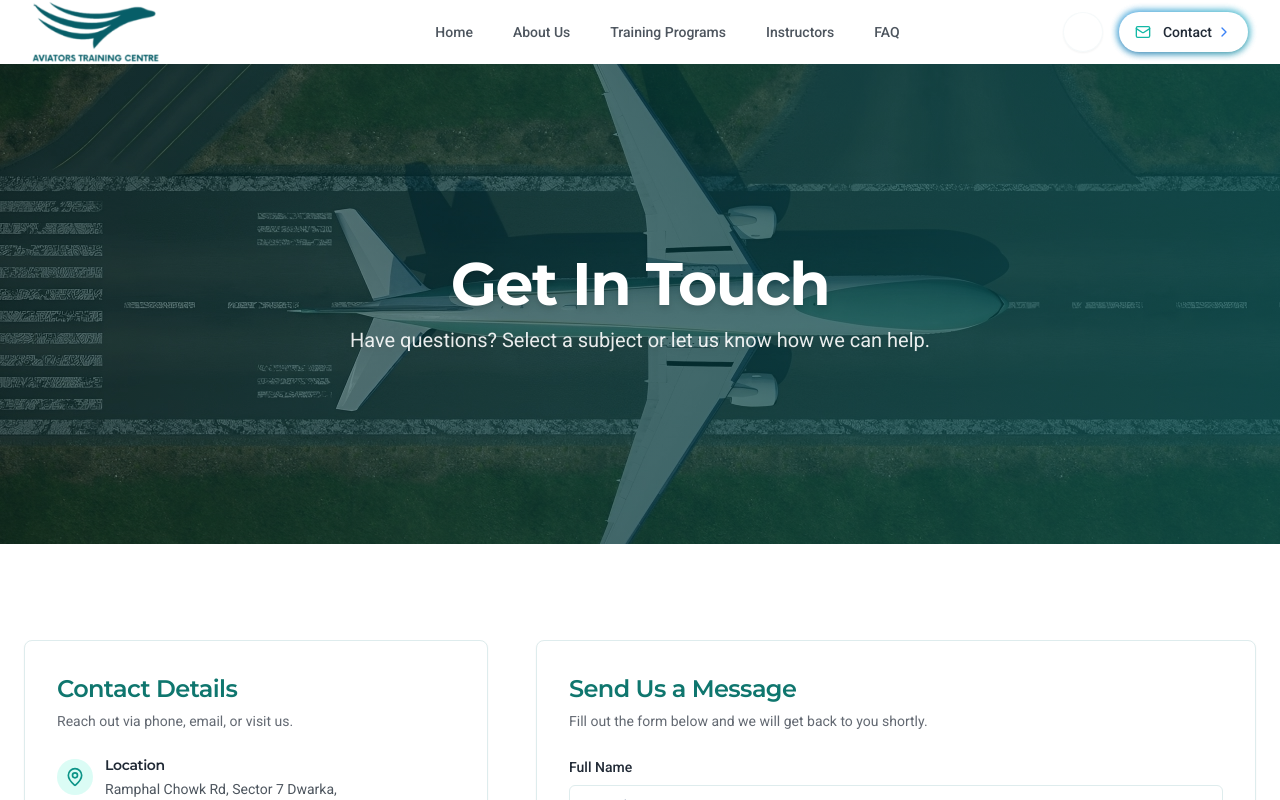
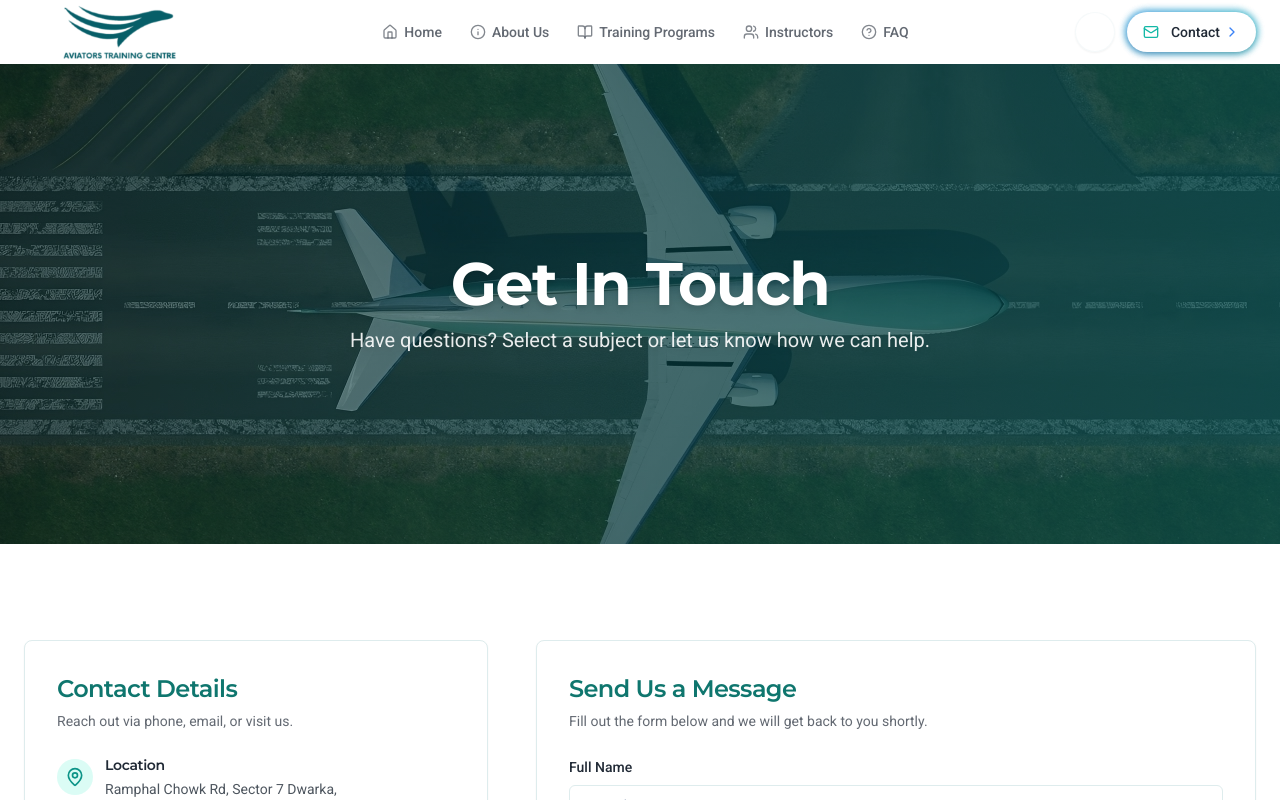
Before and after one commit to AmanSuryavanshi-1/Aviators_Training_Centre, a Next.js app: page /contact in a window 1280 px wide. Shown: the top 800 px of the page. Built offline with nearby package versions, Linux system fonts and the light colour scheme.

Commit message:
feat(contact): add default demo message to contact form and URL
refactor(header): update navigation links with icons and adjust styling

chore(firebase): update environment variable prefixes for Firebase config

```diff
--- a/components/contact/ContactFormCard.tsx
+++ b/components/contact/ContactFormCard.tsx
@@ -37,11 +37,22 @@ const ContactFormCard: React.FC<ContactFormCardProps> = ({inquirySubjects}) => {
         if (nameFromUrl) {
             setName(nameFromUrl);
         }
+        // Set Subject
         if (subjectFromUrl) {
             setSubject(subjectFromUrl);
-            setMessage(isDemo ? `I would like to book a demo${courseName ? ` for the ${courseName} course` : ''}. Please contact me to schedule a time.` : String(messageFromUrl || ''));
         }
-    }, []); // Removed dependencies to avoid re-running unnecessarily on state changes
+
+        // Set Message based on priority: messageFromUrl (if not demo) > Demo > default
+        if (messageFromUrl && !isDemo) {
+            // If a message is provided in the URL and it's NOT a demo booking, use it
+            setMessage(messageFromUrl);
+        } else if (isDemo) {
+            // If it IS a demo booking, set the specific demo message (this takes precedence if somehow both messageFromUrl and isDemo are true)
+            setMessage(`I would like to book a demo${courseName ? ` for the ${courseName} course` : ''}. Please contact me to schedule a time.`);
+        }
+        // If neither condition is met (no messageFromUrl or it's a demo without a message param), message remains the initial empty string
+
+    }, []); // Empty dependency array to run only once on component mount
 
     const handleSubmit = async (e: React.FormEvent) => {
         e.preventDefault();
@@ -87,9 +98,17 @@ const ContactFormCard: React.FC<ContactFormCardProps> = ({inquirySubjects}) => {
                 setName('');
                 setEmail('');
                 setPhone('');
-                // Keep subject if it was from URL for demo booking?
-                // setSubject('');
-                setMessage(isDemoBooking ? `I would like to book a demo${new URLSearchParams(window.location.search).get('courseName') ? ` for the ${new URLSearchParams(window.location.search).get('courseName')} course` : ''}. Please contact me to schedule a time.` : '');
+
+                // Handle form reset based on whether it was a demo booking
+                if (isDemoBooking) {
+                    // For demo bookings, keep the subject and reset message to default demo message
+                    const courseName = new URLSearchParams(window.location.search).get('courseName');
+                    setMessage(`I would like to book a demo${courseName ? ` for the ${courseName} course` : ''}. Please contact me to schedule a time.`);
+                } else {
+                    // For regular inquiries, reset both subject and message
+                    setSubject('');
+                    setMessage('');
+                }
             } else {
                 toast({
                     title: "Submission Failed",
@@ -161,16 +180,16 @@ const ContactFormCard: React.FC<ContactFormCardProps> = ({inquirySubjects}) => {
             </div>
             <div className="space-y-1.5">
               <Label htmlFor="subject" className="text-sm font-medium">Subject</Label>
-              {isDemoBooking ? (
+              {isDemoBooking || (subject && new URLSearchParams(window.location.search).get('subject')) ? (
                 <Input
-
                   id="subject"
                   value={subject}
                   onChange={(e) => setSubject(e.target.value)}
+                  readOnly={isDemoBooking}
                   className={cn(
                     "cursor-text",
                     "focus-visible:ring-teal-500",
-                    "cursor-not-allowed bg-muted/50"
+                    isDemoBooking && "cursor-not-allowed bg-muted/50"
                   )}
                 />
               ) : (
--- a/components/layout/Header.tsx
+++ b/components/layout/Header.tsx
@@ -13,6 +13,7 @@ import { useTheme } from 'next-themes';
 
 import { ThemeToggle } from '@/components/ThemeToggle';
 import { ContactButton } from '@/components/shared/ContactButton';
+import { Home, Info, BookOpen, Users, HelpCircle, Sun, Moon } from 'lucide-react'; // Added icons
 
 const Header: React.FC = () => {
   const [isOpen, setIsOpen] = useState(false);
@@ -40,32 +41,34 @@ const Header: React.FC = () => {
   }, []);
 
   // Updated Nav Links for ATC structure
+  // Updated Nav Links with icons
   const navLinks = [
-    { href: '/', label: 'Home' },
-    { href: '/about', label: 'About Us' },
-    { href: '/courses', label: 'Training Programs' },
-    { href: '/instructors', label: 'Instructors' },
-    { href: '/faq', label: 'FAQ' },
-    // { href: '/schedule', label: 'Schedule' }, // Consider if scheduling page is needed, maybe link to contact?
+    { href: '/', label: 'Home', icon: Home },
+    { href: '/about', label: 'About Us', icon: Info },
+    { href: '/courses', label: 'Training Programs', icon: BookOpen },
+    { href: '/instructors', label: 'Instructors', icon: Users },
+    { href: '/faq', label: 'FAQ', icon: HelpCircle },
   ];
 
   return (
     <header className={cn(
       "sticky top-0 z-50 w-full transition-all duration-300",
       scrolled
-        ? "border-b shadow-sm backdrop-blur-xl border-border/40 bg-background/60 supports-[backdrop-filter]:bg-background/40 dark:bg-teal-900/80 dark:supports-[backdrop-filter]:bg-teal-900/60"
+        ? "border-b shadow-sm backdrop-blur-xl border-border/40 bg-background/60 supports-[backdrop-filter]:bg-background/40 dark:bg-teal-950/85 dark:supports-[backdrop-filter]:bg-teal-950/75 dark:border-teal-800/60"
         : "backdrop-blur-xl bg-background/60 supports-[backdrop-filter]:bg-background/40 dark:bg-teal-950"
     )}>
-      <div className="container flex items-center justify-between px-3 mx-auto h-14 sm:h-16 sm:px-4 md:px-6 lg:px-8">
+      {/* Reduced horizontal padding: px-2 sm:px-4 md:px-5 lg:px-6 */}
+      <div className="container flex items-center justify-between px-2 mx-auto h-14 sm:h-16 sm:px-4 md:px-5 lg:px-6">
         {/* Logo with Image */}
-        <NextLink href="/" className="flex items-center group">
-          <div className="relative h-8 overflow-hidden sm:h-12 md:h-14 lg:h-16 w-28 sm:w-40 md:w-48 lg:w-60">
+        <NextLink href="/" className="flex items-center group shrink-0">
+          {/* Adjusted logo size slightly for better balance with reduced padding */}
+          <div className="relative h-8 overflow-hidden sm:h-10 md:h-12 lg:h-14 w-24 sm:w-32 md:w-40 lg:w-48">
             {mounted && ( // Conditionally render based on mounted state
               <Image
                 src={theme === 'dark' ? '/AVIATORS_TRAINING_CENTRE_LOGO_DarkMode.png' : '/AVIATORS_TRAINING_CENTRE_LOGO_LightMode.png'}
                 alt="Aviators Training Centre Logo"
-                width={128}
-                height={64}
+                fill // Use fill for responsive sizing within the container
+                sizes="(max-width: 640px) 96px, (max-width: 768px) 128px, (max-width: 1024px) 160px, 192px" // Provide sizes hint
                 className="object-contain transition-transform duration-500 transform group-hover:scale-105"
                 priority
               />
@@ -74,8 +77,8 @@ const Header: React.FC = () => {
               <Image
                 src={'/AVIATORS_TRAINING_CENTRE_LOGO_LightMode.png'} // Default to light mode logo before mount
                 alt="Aviators Training Centre Logo"
-                width={128}
-                height={64}
+                fill
+                sizes="(max-width: 640px) 96px, (max-width: 768px) 128px, (max-width: 1024px) 160px, 192px"
                 className="object-contain transition-transform duration-500 transform group-hover:scale-105"
                 priority
                 aria-hidden="true" // Hide placeholder from screen readers
@@ -85,22 +88,24 @@ const Header: React.FC = () => {
         </NextLink>
 
         {/* Desktop Navigation - Hidden on mobile */}
-        <nav className="items-center hidden space-x-3 text-sm font-medium md:space-x-4 lg:space-x-8 md:flex">
+        {/* Reduced spacing: space-x-2 md:space-x-3 lg:space-x-6 */}
+        <nav className="items-center hidden space-x-2 text-sm font-medium md:space-x-3 lg:space-x-5 md:flex">
           {navLinks.map((link) => (
             <NextLink
               key={link.href}
               href={link.href}
               className={cn(
-                "relative py-2 px-1 text-sm transition-colors hover:text-primary whitespace-nowrap",
+                "relative py-2 px-1 text-sm transition-colors hover:text-primary dark:hover:text-teal-300 whitespace-nowrap flex items-center gap-1.5", // Added flex, items-center, gap
                 pathname === link.href
-                  ? "text-primary font-semibold"
-                  : "text-foreground/80"
+                  ? "text-primary font-semibold dark:text-teal-300" // Enhanced dark mode active color
+                  : "text-foreground/70 dark:text-foreground/80" // Enhanced dark mode inactive color
               )}
             >
-              {link.label}
+              <link.icon className="w-4 h-4 opacity-80" /> {/* Added icon */}
+              <span>{link.label}</span> {/* Wrapped label in span */}
               {pathname === link.href && (
                 <motion.div
-                  className="absolute bottom-0 left-0 w-full h-0.5 bg-gradient-to-r from-teal-500 to-blue-500 rounded-full"
+                  className="absolute bottom-0 left-0 w-full h-0.5 bg-gradient-to-r from-teal-500 to-blue-500 dark:from-teal-400 dark:to-blue-400 rounded-full"
                   layoutId="navIndicator"
                   transition={{ type: "spring", duration: 0.5 }}
                 />
@@ -110,9 +115,11 @@ const Header: React.FC = () => {
         </nav>
 
         {/* Right side buttons */}
-        <div className="flex items-center gap-1 sm:gap-2 md:gap-3 lg:gap-4">
+        {/* Reduced gap: gap-1 sm:gap-1.5 md:gap-2 lg:gap-3 */}
+        <div className="flex items-center gap-1 sm:gap-1.5 md:gap-2 lg:gap-3">
           <ThemeToggle />
-          <ContactButton href="/contact" className="scale-75 sm:scale-85 md:scale-90 lg:scale-100" />
+          {/* Adjusted scale slightly */}
+          <ContactButton href="/contact" className="scale-80 sm:scale-90 md:scale-95 lg:scale-100" />
         </div>
 
         {/* Mobile Navigation Trigger - Shown only on mobile */}
@@ -120,30 +127,38 @@ const Header: React.FC = () => {
           <Sheet open={isOpen} onOpenChange={setIsOpen}>
             <SheetTrigger asChild>
               <Button variant="ghost" size="icon" className="w-8 h-8 sm:w-9 sm:h-9">
-                <Menu className="w-5 h-5 sm:w-5 sm:h-5 text-foreground" />
+                <Menu className="w-5 h-5 sm:w-5 sm:h-5 text-foreground dark:text-foreground/90" />
                 <span className="sr-only">Toggle Menu</span>
               </Button>
             </SheetTrigger>
             <SheetContent
               side="right"
-              className="w-full max-w-xs p-6 border-l bg-background"
+              className="w-full max-w-xs p-6 border-l bg-background dark:bg-teal-950 dark:border-teal-800/60"
               onOpenAutoFocus={(e) => e.preventDefault()}
             >
-              <div className="flex flex-col space-y-6 overflow-y-auto">
+              <div className="flex flex-col h-full">
+                <div className="flex flex-col flex-grow space-y-5 overflow-y-auto">
                   {navLinks.map((link) => (
                     <NextLink
                       key={link.href}
                       href={link.href}
                       className={cn(
-                      "text-lg transition-colors py-2",
+                        "text-lg transition-colors py-2 flex items-center gap-2", // Added flex, items-center, gap
                         pathname === link.href
-                        ? "text-primary font-semibold"
-                        : "text-foreground/80 hover:text-primary"
+                          ? "text-primary font-semibold dark:text-teal-300"
+                          : "text-foreground/80 hover:text-primary dark:text-foreground/80 dark:hover:text-teal-300"
                       )}
                       onClick={() => setIsOpen(false)}>
+                      <link.icon className="w-5 h-5 opacity-80" /> {/* Added icon */}
                       {link.label}
                     </NextLink>
                   ))}
+                </div>
+                {/* Optional: Add ThemeToggle/ContactButton to bottom of mobile menu */}
+                {/* <div className="pt-4 mt-auto border-t border-border/40 dark:border-teal-800/60 flex justify-between items-center">
+                  <ThemeToggle />
+                  <ContactButton href="/contact" onClick={() => setIsOpen(false)} />
+                </div> */}
               </div>
             </SheetContent>
           </Sheet>
--- a/components/shared/BookDemoButton.tsx
+++ b/components/shared/BookDemoButton.tsx
@@ -29,7 +29,8 @@ interface BookDemoButtonProps extends VariantProps<typeof buttonVariants> {
 }
 
 export const BookDemoButton: React.FC<BookDemoButtonProps> = ({ className, size, state }) => {
-  const href = `/contact${state ? `?subject=${encodeURIComponent(state.subject)}&courseName=${encodeURIComponent(state.courseName)}` : ''}#contact-form` ;
+  const defaultDemoMessage = `I would like to book a demo${state?.courseName ? ` for the ${state.courseName} course` : ''}. Please contact me to schedule a time.`;
+  const href = `/contact${state ? `?subject=${encodeURIComponent(state.subject)}&courseName=${encodeURIComponent(state.courseName)}&message=${encodeURIComponent(defaultDemoMessage)}` : ''}#contact-form`;
 
   return (
     <motion.div whileHover={{ scale: 1.05 }} whileTap={{ scale: 0.95 }} transition={{ type: 'spring', stiffness: 400, damping: 17 }}>
```
Also changed, not shown: lib/firebase.js (+8 -8 lines). Lines whose indentation alone changed are shown as unchanged.
